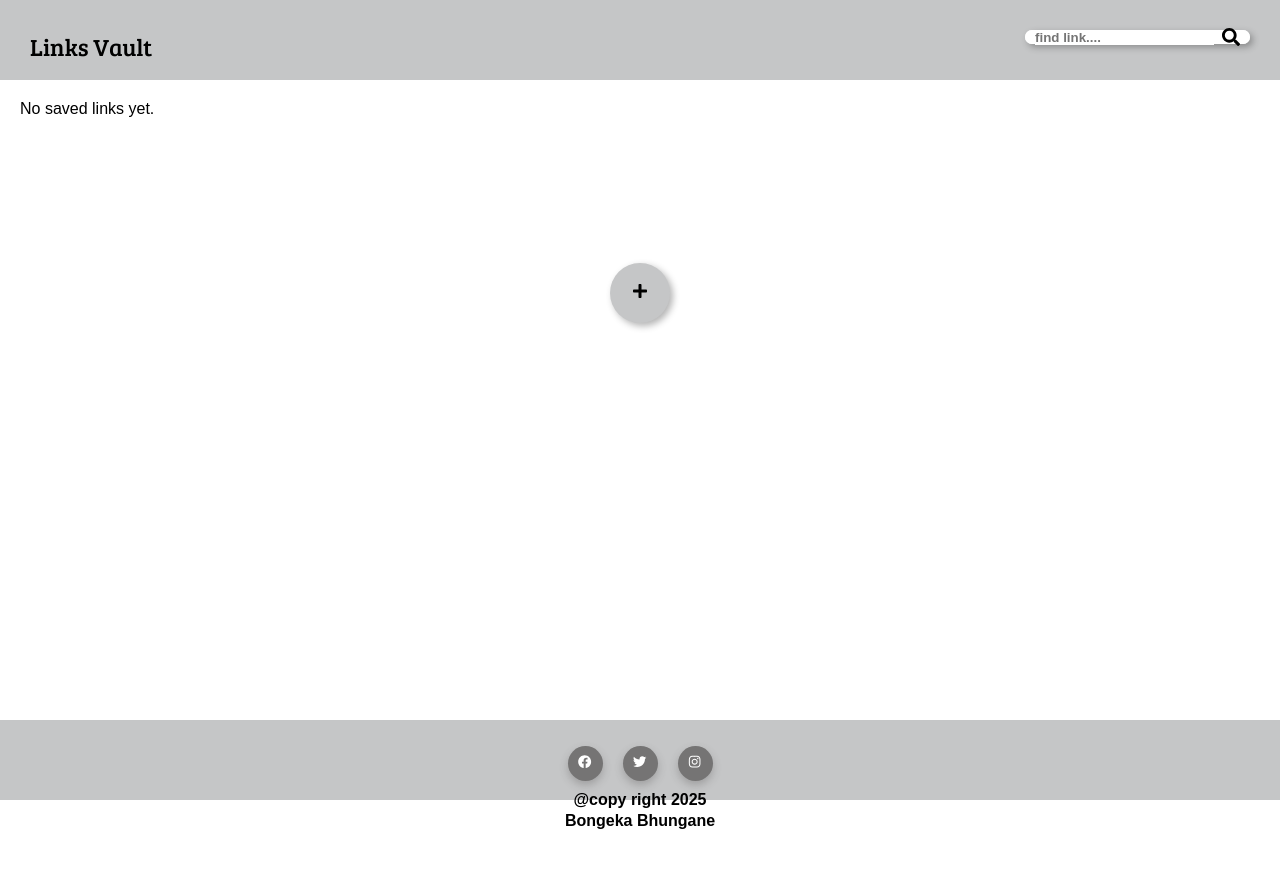
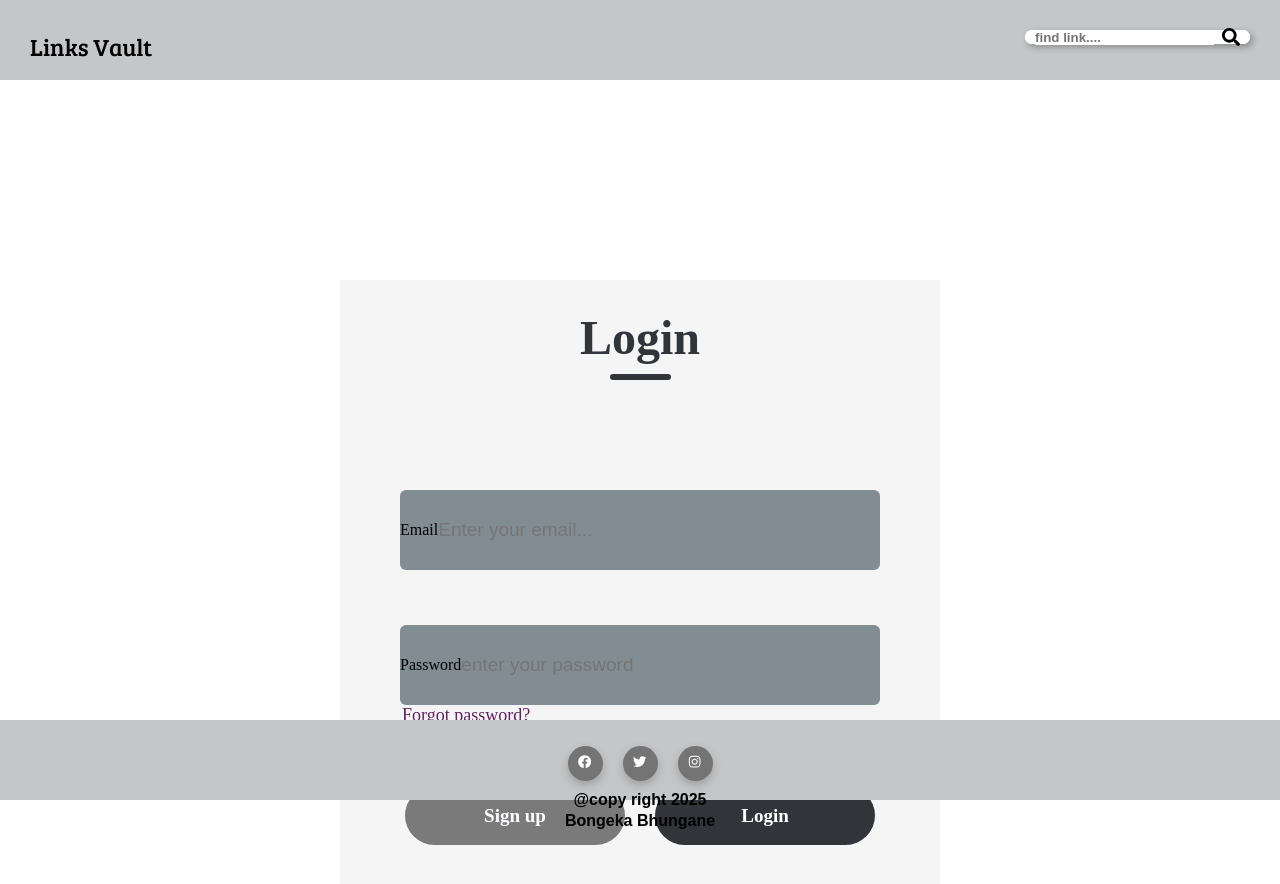
Before and after one commit to Bongeka-Bhungane/task2-links-vualt, a React (Vite) app: page / in a window 1280 px wide. Shown: the top 884 px of the page. Before the commit the page ends 800 px from the top, so only its background shows below. Built offline with nearby package versions, Linux system fonts and the light colour scheme; a web font is replaced by a local one.

Commit message:
added a loginSign-up component to attempt making a login page, the layout is done and the pages can shift from login to signup, i have to make the buttons save to local storage

```diff
--- a/index.html
+++ b/index.html
@@ -4,7 +4,7 @@
     <meta charset="UTF-8" />
     <link rel="icon" type="favicon" href="./src/assets/media/favicon-16x16.png" />
     <meta name="viewport" content="width=device-width, initial-scale=1.0" />
-    <title>Vite + React + TS</title>
+    <title>Links Vault</title>
   </head>
   <body>
     <div id="root">
--- a/src/App.css
+++ b/src/App.css
@@ -332,7 +332,105 @@ p{
   font-style: normal;
 }
 
-/* For tablets and smaller desktops */
+/* css for login-signup component */
+.login-signup{
+  display: flex;
+  flex-direction: column;
+  margin: auto;
+  margin-top: 200px;
+  background: #f5f5f5;
+  padding-bottom: 30px;
+  width: 600px;
+}
+
+.login-header{
+  display: flex;
+  flex-direction: column;
+  align-items: center;
+  gap: 9px;
+  width: 100%;
+  margin-top: 30px;
+}
+
+.login-text{
+  color: #31353a;
+  font-size: 48px;
+  font-weight: 700;
+}
+
+.login-underline {
+  width: 61px;
+  height: 6px;
+  background: #31353a;
+  border-radius: 9px;
+}
+
+.login-inputs {
+  margin-top: 55px;
+  display: flex;
+  flex-direction: column;
+  gap: 25px;
+}
+
+.login-input {
+  display: flex;
+  margin: auto;
+  align-items: center;
+  width: 480px;
+  height: 80px;
+  background: #818d92;
+  border-radius: 6px;
+}
+
+.login-input input {
+  height: 50px;
+  width: 400px;
+  border: none;
+  background: transparent;
+  color: white;
+  font-size: 19px;
+  outline: none;
+}
+
+.forgot-password span {
+  padding-left: 62px;
+  margin-top: 27px;
+  color: #5f2261;
+  font-size: 18px;
+  cursor: pointer;
+}
+
+.submit-container {
+  display: flex;
+  gap: 30px;
+  margin: 60px auto;
+}
+
+.submit {
+  display: flex;
+  justify-content: center;
+  align-items: center;
+  width: 220px;
+  height: 59px;
+  color: white;
+  background: #31353a;
+  border-radius: 50px;
+  font-size: 19px;
+  font-weight: 700;
+  cursor: pointer;
+}
+
+.submit:hover {
+  opacity: 0.9;
+  transform: translateY(-2px);
+  box-shadow: 0 4px 8px rgba(0, 0, 0, 0.2);
+}
+
+.gray {
+  background: #7a7a7a;
+  color: #fdfeff;
+}
+
 @media screen and (max-width: 1024px) {
   .header {
     padding: 20px;
@@ -352,7 +450,6 @@ p{
   }
 }
 
-/* For tablets */
 @media screen and (max-width: 850px) {
   .header {
     padding: 15px;
@@ -392,7 +489,6 @@ p{
   }
 }
 
-/* For mobile devices */
 @media screen and (max-width: 480px) {
   .header {
     padding: 10px;
--- a/src/App.tsx
+++ b/src/App.tsx
@@ -1,15 +1,17 @@
 
 import './App.css'
 import Header from './components/header';
-import Viewer from './components/viewer';
+// import Viewer from './components/viewer';
 import Footer from './components/footer';
+import LoginSignup from './components/loginSignup';
 
 function App() {
 
   return (
     <>
       <Header />
-      <Viewer />
+      {/* <Viewer /> */}
+      <LoginSignup />
       <Footer />
     </>
   );
--- /dev/null
+++ b/src/components/loginSignup.tsx
@@ -0,0 +1,61 @@
+import React, { useState } from 'react'
+
+export default function LoginSignup() {
+
+  const[action,setAction] = useState("Login");
+
+
+  return (
+    <div className="login-signup">
+      <div className="login-header">
+        <div className="login-text">{action}</div>
+        <div className="login-underline"></div>
+      </div>
+      <div className="login-inputs">
+        {action === "Login" ? (
+          <div></div>
+        ) : (
+          <div className="login-input">
+            <label htmlFor="text">UserName</label>
+            <input type="text" placeholder="enter your username..." />
+          </div>
+        )}
+      </div>
+      <div className="login-inputs">
+        <div className="login-input">
+          <label htmlFor="email">Email</label>
+          <input type="email" placeholder="Enter your email..." />
+        </div>
+      </div>
+      <div className="login-inputs">
+        <div className="login-input">
+          <label htmlFor="password">Password</label>
+          <input type="password" placeholder="enter your password" />
+        </div>
+      </div>
+
+      {action === "Sign up" ? (<div></div>) : (<div className="forgot-password">
+        <span>Forgot password?</span>
+      </div>)}
+
+      <div className="submit-container">
+        <div
+          className={action === "Login" ? "submit gray" : "submit"}
+          onClick={() => {
+            setAction("Sign up");
+          }}
+        >
+          Sign up
+        </div>
+        <div
+          className={action === "Sign up" ? "submit gray" : "submit"}
+          onClick={() => {
+            setAction("Login");
+          }}
+        >
+          Login
+        </div>
+      </div>
+    </div>
+  );
+}
```
